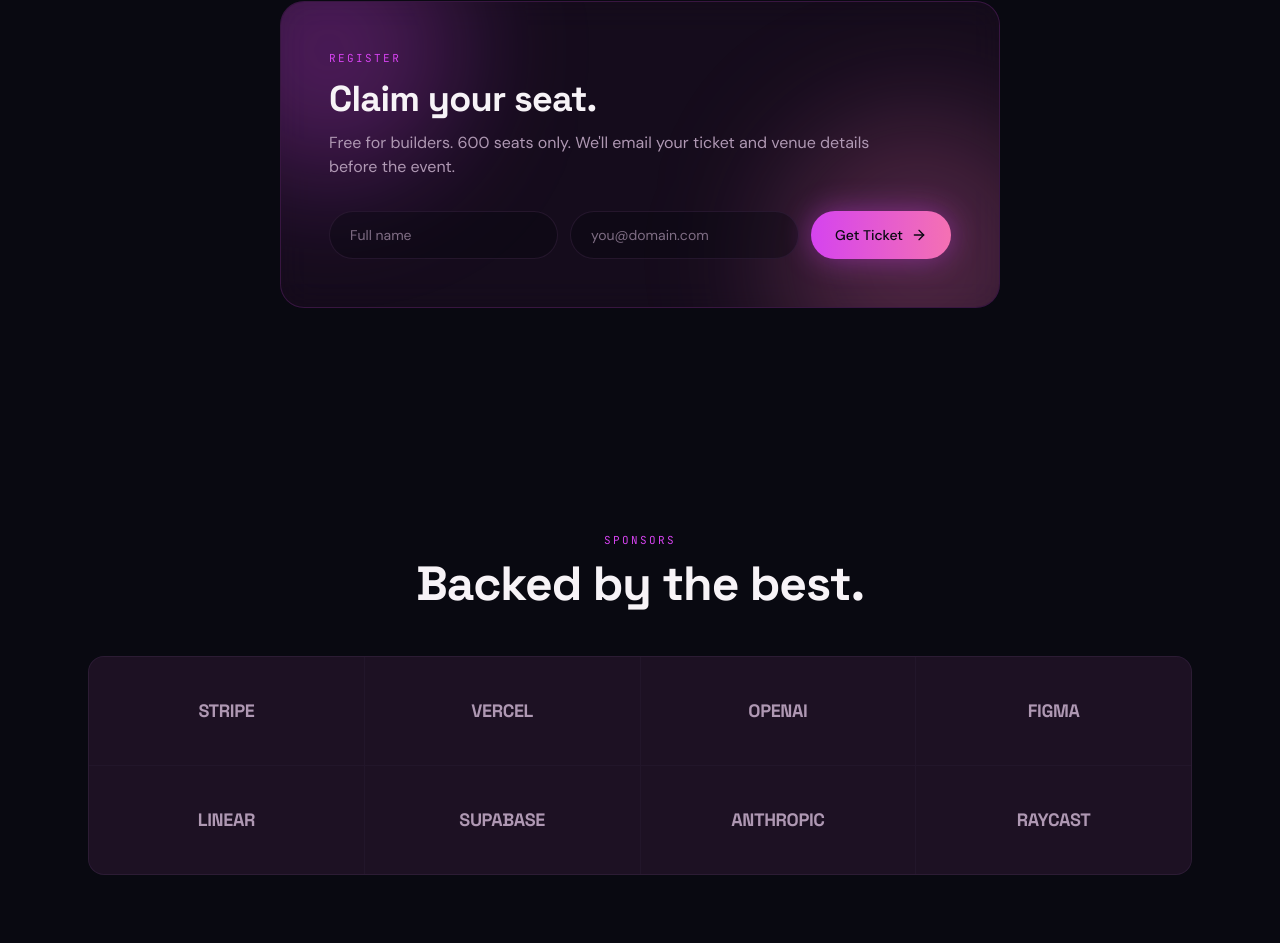
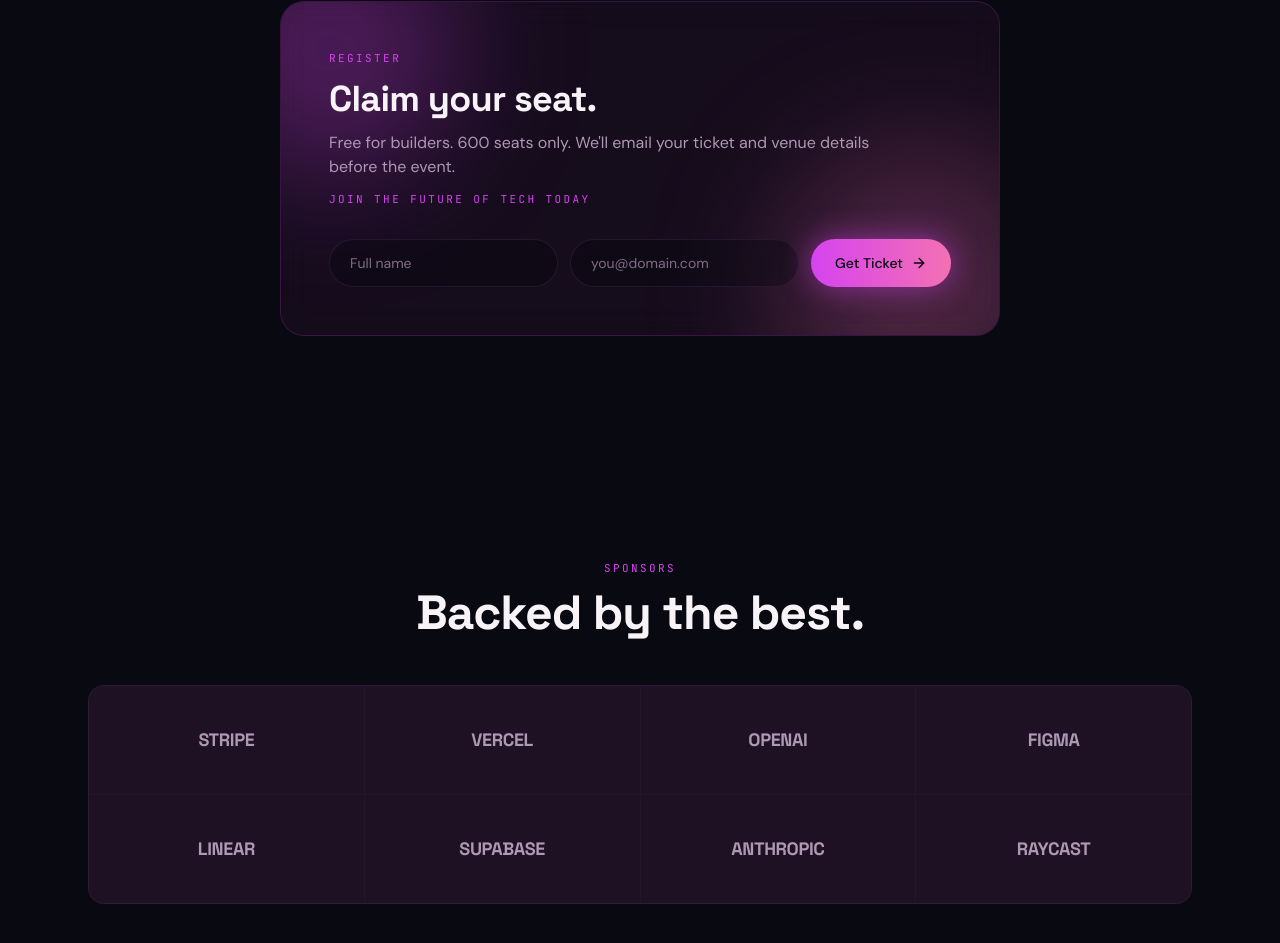
Before and after one commit to sisterbeee/technetworkevent, a React (Vite) app: page / in a window 1280 px wide. Shown: the part 3798-4741 px from the top of the page. Built offline with nearby package versions, Linux system fonts and the light colour scheme; the HTML template or start-up script is replaced by a standard one.

Commit message:
Changes
Co-authored-by: sisterbeee <213426539+sisterbeee@users.noreply.github.com>

```diff
--- a/src/pages/Landing.tsx
+++ b/src/pages/Landing.tsx
@@ -572,6 +572,9 @@ function Register() {
               Free for builders. 600 seats only. We'll email your ticket and venue
               details before the event.
             </p>
+            <p className="mt-3 font-mono-tech text-[11px] uppercase tracking-[0.22em] text-primary">
+              Join the future of tech today
+            </p>
 
             {submitted ? (
               <div className="mt-8 flex items-center gap-3 rounded-2xl border border-primary/30 bg-primary/10 px-5 py-4">
@@ -600,10 +603,10 @@ function Register() {
                 <Button
                   type="submit"
                   size="lg"
-                  className="h-12 bg-gradient-to-r from-primary to-accent px-6 text-primary-foreground shadow-[0_0_30px_hsl(var(--primary)/0.45)] hover:opacity-95"
+                  className="group h-12 bg-gradient-to-r from-primary to-accent px-6 text-primary-foreground shadow-[0_0_30px_hsl(var(--primary)/0.55)] transition-all duration-300 hover:scale-[1.03] hover:shadow-[0_0_45px_hsl(var(--primary)/0.75)]"
                 >
                   Get Ticket
-                  <ArrowRight />
+                  <ArrowRight className="transition-transform group-hover:translate-x-0.5" />
                 </Button>
               </form>
             )}
```
